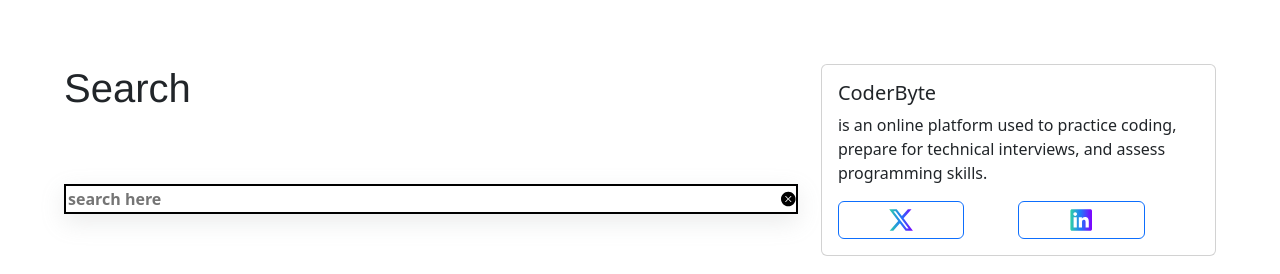
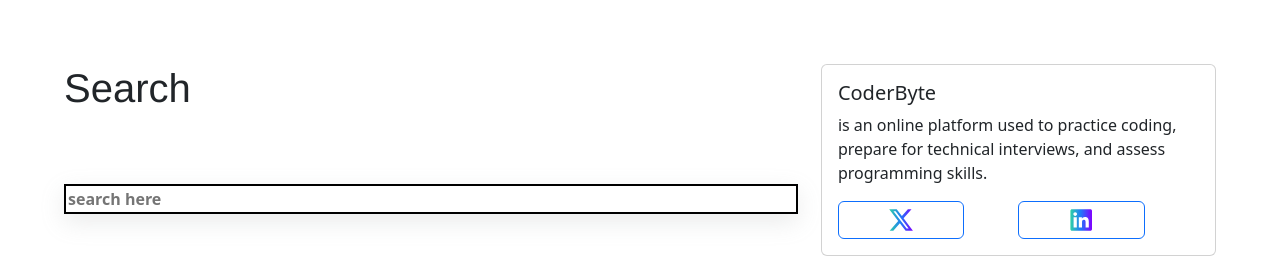
Before and after one commit to SayyedSuheir/CoderByte, a React (Vite) app in the folder Search/: page / in a window 1280 px wide. Shown: the top 274 px of the page. Built offline with nearby package versions, Linux system fonts and the light colour scheme.

Commit message:
clear search update

```diff
--- a/Search/components/TextSearch.jsx
+++ b/Search/components/TextSearch.jsx
@@ -15,7 +15,8 @@
           placeholder='search here'
           />
           </div>
-          <div className='clear-search-svg'>
+          {value && (
+          <div className='clear-search-svg' onClick={()=> onChange("")}>
            <svg version="1.1" id="Layer_1" xmlns="http://www.w3.org/2000/svg" xmlns:xlink="http://www.w3.org/1999/xlink" x="0px" y="0px"  viewBox="0 0 122.881 122.88" enable-background="new 0 0 122.881 122.88" xml:space="preserve">
             <g>
               <path fill-rule="evenodd"
@@ -25,6 +26,7 @@
             </g>
            </svg>
           </div>
+          )}
       </div>
     </div>
   )
```
